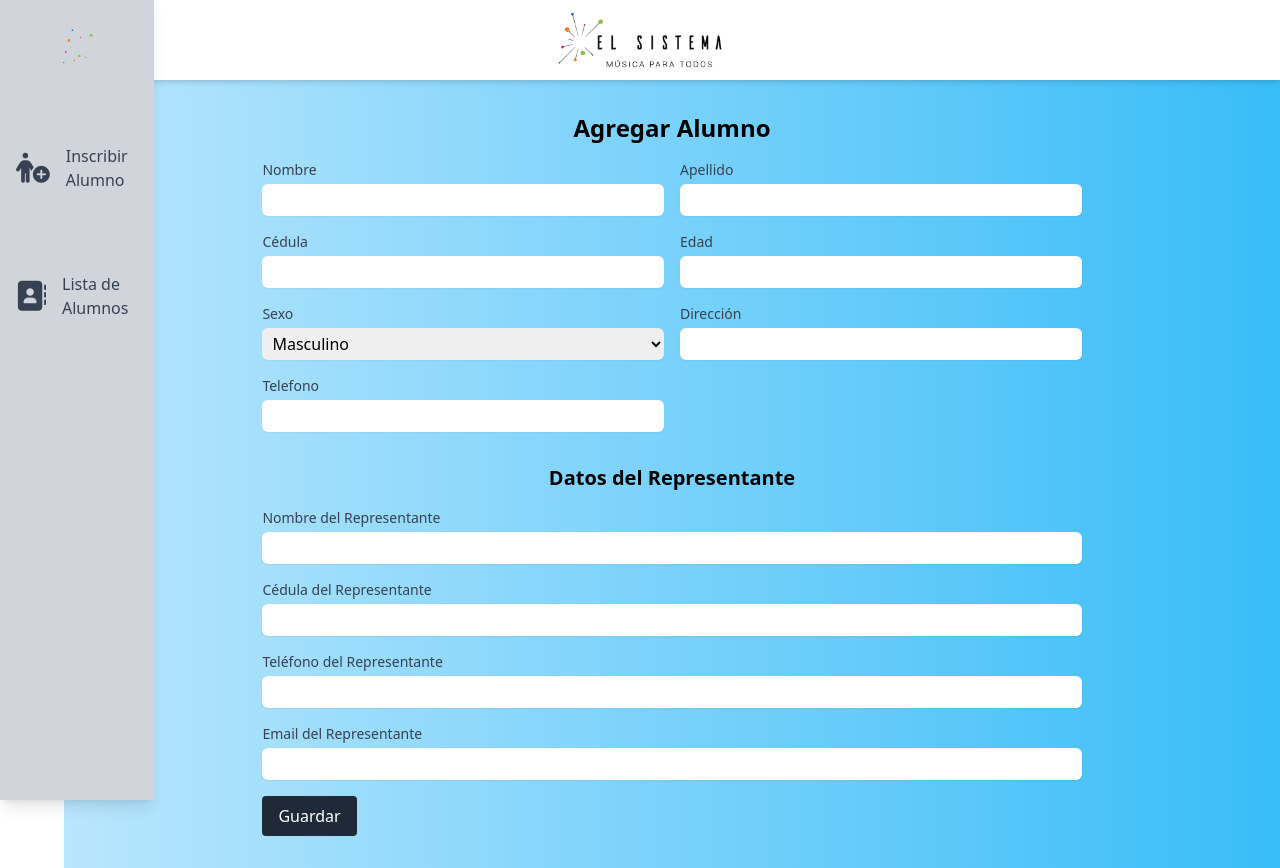
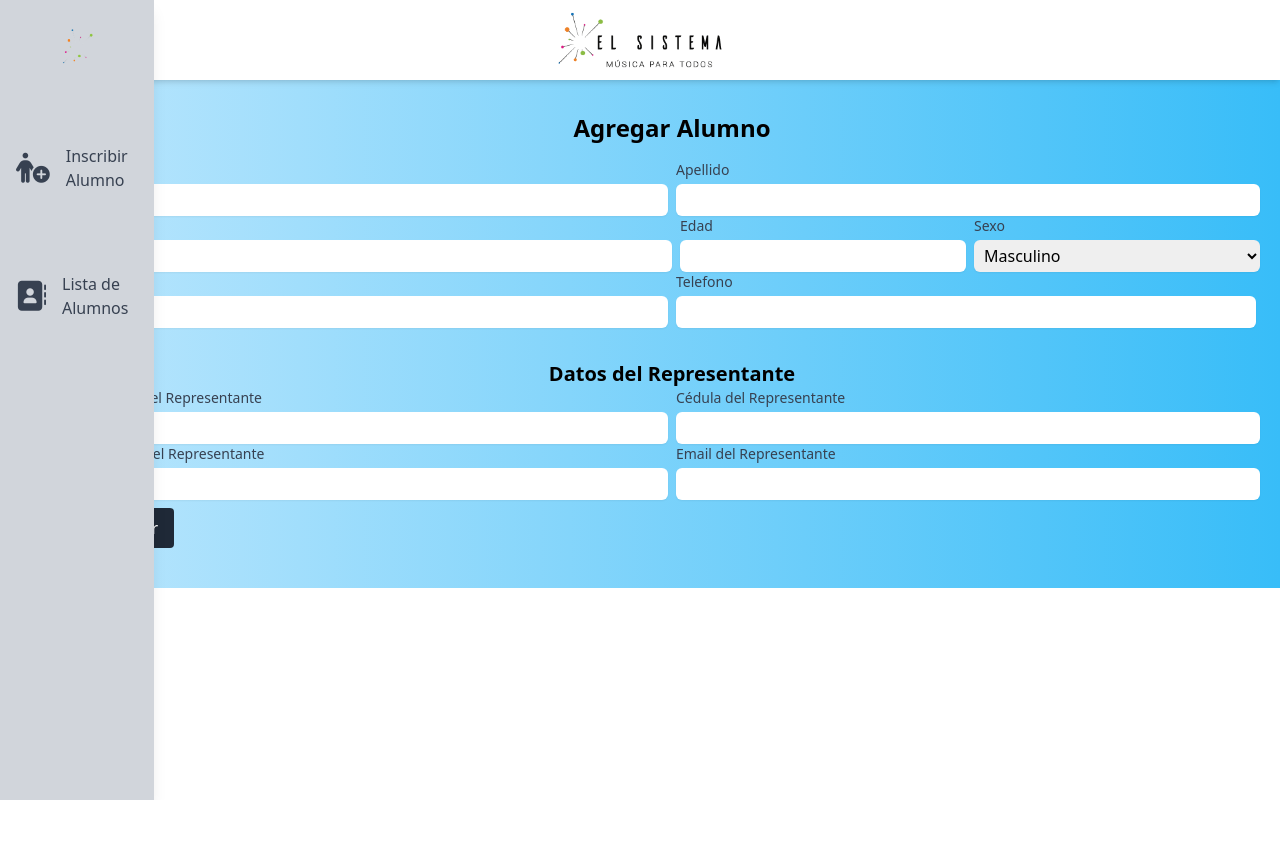
Before and after one commit to migueacastro/sistema-de-orquesta, a Django app: template sistema/matricula/templates/administrador/create.html in a window 1280 px wide. After the commit the page ends 800 px from the top, so only its background shows below. Run offline with Django 4.2, Linux system fonts and the light colour scheme; the template is opened without the code that fills it, so the values that code supplies are empty.

Commit message:
Modificar plantillas

```diff
--- a/sistema/matricula/templates/administrador/create.html
+++ b/sistema/matricula/templates/administrador/create.html
@@ -2,79 +2,96 @@
 {% load static %}
 
 {% block body %}
-<div class="w-[70%] mx-auto">
+<div class="mx-auto">
     <div class="container mx-auto px-4 py-8">
         <h1 class="text-2xl text-center font-bold mb-4">Agregar Alumno</h1>
 
-        <form method="POST" id="alumnoForm" class="space-y-4">
+        <form method="POST" id="alumnoForm" class="">
             {% csrf_token %}
-            <div class="grid grid-cols-1 md:grid-cols-2 gap-4">
-                <div>
+            <div class="flex flex-col">
+                <div class="flex flex-col lg:flex-row">
+                    <div class="lg:w-1/2 mx-1">
                         <label for="nombre" class="block text-sm font-medium text-gray-700">Nombre</label>
                         <input type="text" name="nombre" id="nombre" class="indent-1.5 h-8 mt-1 block w-full border-gray-300 rounded-md shadow-sm">
                     </div>
 
-                <div>
+                    <div class="lg:w-1/2 mx-1">
                         <label for="apellido" class="block text-sm font-medium text-gray-700">Apellido</label>
                         <input type="text" name="apellido" id="apellido" class="indent-1.5 h-8 mt-1 block w-full border-gray-300 rounded-md shadow-sm">
                     </div>
+                </div>
 
-                <div>
+                <div class="flex lg:flex-row flex-col">
+                    <div class="lg:w-1/2 lg:mx-1 mx-1">
                         <label for="cedula" class="block text-sm font-medium text-gray-700">Cédula</label>
                         <input type="text" name="cedula" id="cedula" class="indent-1.5 h-8 mt-1 block w-full border-gray-300 rounded-md shadow-sm">
                     </div>
-
-                <div>
+                    <div class="flex flex-row lg:w-1/2">
+                        <div class="w-[50%] lg:w-1/2 ml-1 lg:mx-1 lg:mx-0">
                             <label for="edad" class="block text-sm font-medium text-gray-700">Edad</label>
                             <input type="number" name="edad" id="edad" class="indent-1.5 h-8 mt-1 block w-full border-gray-300 rounded-md shadow-sm">
                         </div>
 
-                <div>
+                        <div class="w-[50%] mx-1 lg:w-1/2">
                             <label for="sexo" class="block text-sm font-medium text-gray-700">Sexo</label>
                             <select name="sexo" id="sexo" class="indent-1.5 h-8 mt-1 block w-full border-gray-300 rounded-md shadow-sm">
                                 <option value="Masculino">Masculino</option>
                                 <option value="Femenino">Femenino</option>
                             </select>
                         </div>
-                <div>
+                    </div>
+
+                </div>
+
+                <div class="flex flex-col lg:flex-row mx-1">
+                    <div class="w-full lg:w-1/2 mx-1">
                         <label for="direccion" class="block text-sm font-medium text-gray-700">Dirección</label>
                         <input type="text" name="direccion" id="direccion" class="indent-1.5 h-8 mt-1 block w-full border-gray-300 rounded-md shadow-sm">
                     </div>
-                <div>
+                    <div class="w-full lg:w-1/2 mx-1">
                         <label for="telefono" class="block text-sm font-medium text-gray-700">Telefono</label>
                         <input type="number" name="telefono" id="telefono" class="indent-1.5 h-8 mt-1 block w-full border-gray-300 rounded-md shadow-sm">
                     </div>
                 </div>
 
+
+
+            </div>
+
             <div class="" id="seccion-representante">
-                <div id="representanteForm" class="space-y-4 mt-8">
+                <div id="representanteForm" class="mt-8 w-full">
                     <h2 class="text-xl text-center font-semibold">Datos del Representante</h2>
 
-                    <div>
+                    <div class="flex lg:flex-row flex-col">
+                        <div class="lg:w-1/2 lg:mx-1 w-full">
                             <label for="rep_nombre" class="block text-sm font-medium text-gray-700">Nombre del Representante</label>
                             <input type="text" name="rep_nombre" id="rep_nombre" class="indent-1.5 h-8 mt-1 block w-full border-gray-300 rounded-md shadow-sm">
                         </div>
 
-                    <div>
+                        <div class="lg:w-1/2 lg:mx-1 w-full">
                             <label for="rep_cedula" class="block text-sm font-medium text-gray-700">Cédula del Representante</label>
                             <input type="text" name="rep_cedula" id="rep_cedula" class="indent-1.5 h-8 mt-1 block w-full border-gray-300 rounded-md shadow-sm">
                         </div>
+                    </div>
 
-                    <div>
+                    <div class="flex lg:flex-row flex-col">
+                        <div class="lg:w-1/2 lg:mx-1 w-full">
                             <label for="rep_telefono" class="block text-sm font-medium text-gray-700">Teléfono del Representante</label>
                             <input type="text" name="rep_telefono" id="rep_telefono" class="indent-1.5 h-8 mt-1 block w-full border-gray-300 rounded-md shadow-sm">
                         </div>
 
-                    <div>
+                        <div class="lg:w-1/2 lg:mx-1 w-full">
                             <label for="rep_email" class="block text-sm font-medium text-gray-700">Email del Representante</label>
                             <input type="email" name="rep_email" id="rep_email" class="indent-1.5 h-8 mt-1 block w-full border-gray-300 rounded-md shadow-sm">
                         </div>
+                    </div>
+
 
                 </div>
             </div>
 
 
-            <button type="submit" class="bg-gray-800 text-white px-4 py-2 rounded">
+            <button type="submit" class="bg-gray-800 text-white px-4 py-2 my-2 rounded">
                 Guardar
             </button>
         </form>
--- a/sistema/matricula/templates/administrador/layout.html
+++ b/sistema/matricula/templates/administrador/layout.html
@@ -32,7 +32,7 @@
         </div>
     </div>
 
-    <div class="lg:ml-[5%] bg-gradient-to-r from-sky-200 to-sky-400 lg:w-[95%] h-full">
+    <div class="lg:ml-[5%] bg-gradient-to-r from-sky-200 to-sky-400 lg:w-[95%] w-full h-full">
         {% block body %}
         {% endblock %}
     </div>
--- a/sistema/matricula/views.py
+++ b/sistema/matricula/views.py
@@ -60,7 +60,9 @@ def agregar_alumno(request):
             alumno.representantes.add(representante)
             alumno.save()
         return redirect('alumno_success')
-    return render(request, 'administrador/create.html')
+    return render(request, 'administrador/create.html', {
+
+    })
 
 
 def editar_alumno(request, id):
```
Lines whose indentation alone changed are shown as unchanged.
